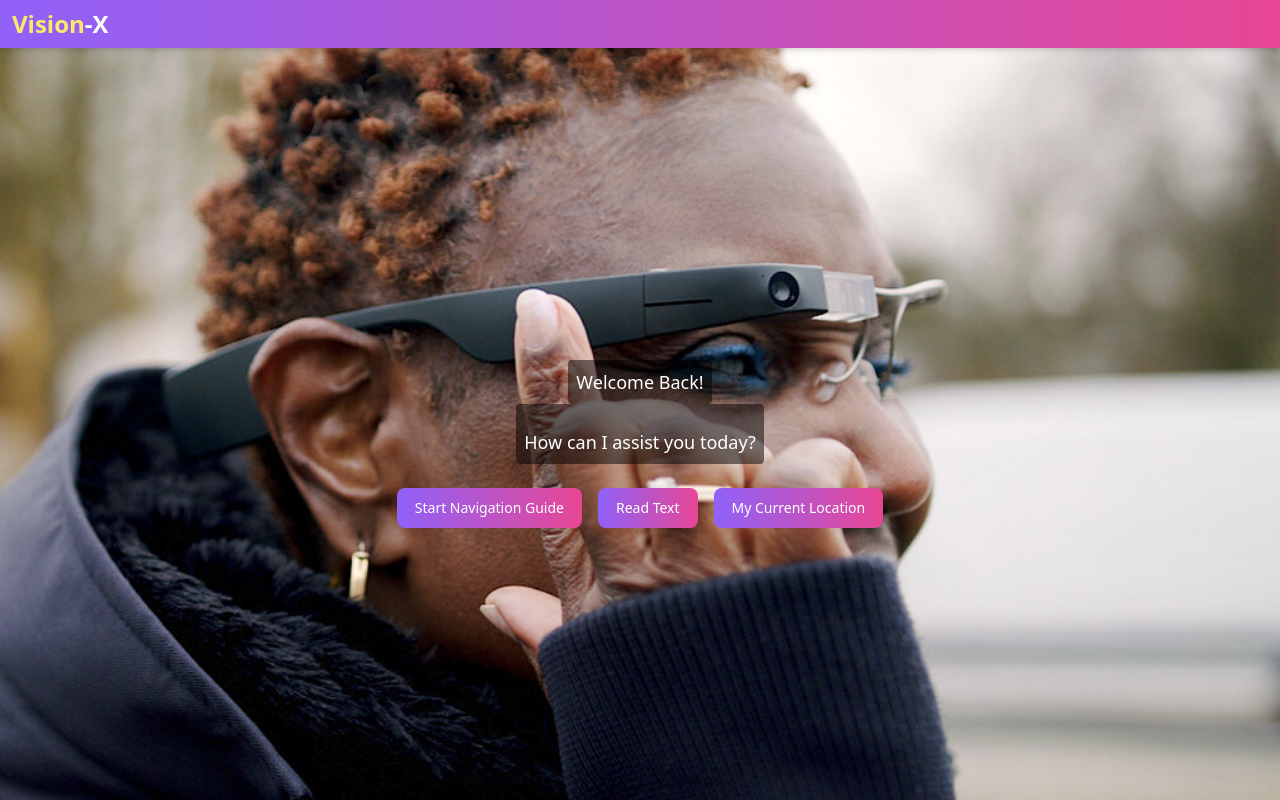
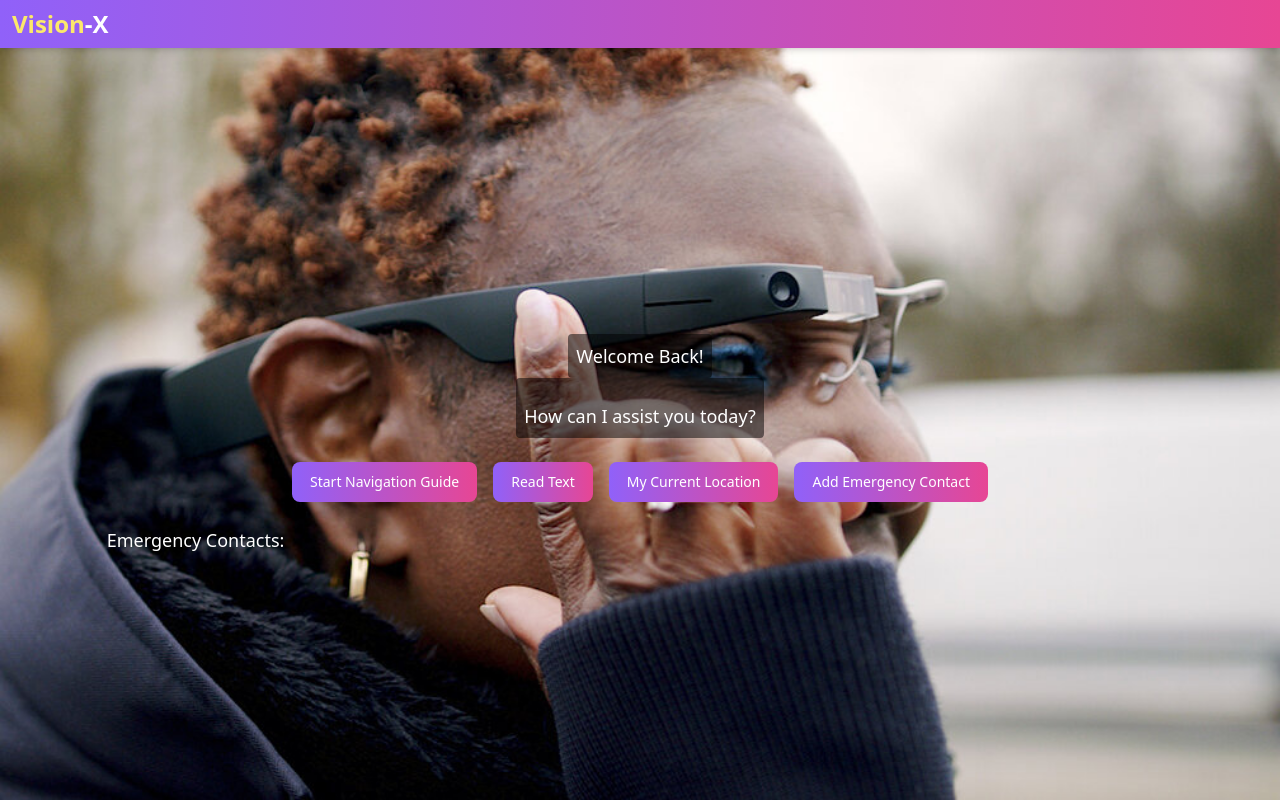
Before and after one commit to BSC-COM-07-19/SMART-GLASSES, a React (Vite) app in the folder frontend/: page / in a window 1280 px wide. Built offline with nearby package versions, Linux system fonts and the light colour scheme.

Commit message:
emergency contact

```diff
--- a/frontend/src/pages/Home.jsx
+++ b/frontend/src/pages/Home.jsx
@@ -5,13 +5,35 @@ import { MdKeyboardVoice } from 'react-icons/md';
 
 export default function Home() {
   const [openModal, setOpenModal] = useState(false);
+  const [openContactModal, setOpenContactModal] = useState(false);
   const [hasGreeted, setHasGreeted] = useState(false);
+  const [contact, setContact] = useState('');
+  const [contacts, setContacts] = useState([]);
 
   // Function to handle speech synthesis
   const speakText = (text) => {
     const utterance = new SpeechSynthesisUtterance(text);
     utterance.lang = 'en-US'; // Set language if needed
     speechSynthesis.speak(utterance);
+  };
+
+  // Function to handle speech recognition
+  const startRecognition = () => {
+    const recognition = new (window.SpeechRecognition || window.webkitSpeechRecognition)();
+    recognition.lang = 'en-US'; // Set language if needed
+    recognition.interimResults = false;
+    recognition.maxAlternatives = 1;
+
+    recognition.onresult = (event) => {
+      const transcript = event.results[0][0].transcript;
+      setContact(transcript);
+    };
+
+    recognition.onerror = (event) => {
+      console.error('Speech recognition error', event);
+    };
+
+    recognition.start();
   };
 
   // Greet user on component mount
@@ -28,6 +50,14 @@ export default function Home() {
       speakText("Navigation guidance initiated. Where would you like to go?");
     }
   }, [openModal]);
+
+  // Save contact when modal is closed
+  useEffect(() => {
+    if (!openContactModal && contact) {
+      setContacts([...contacts, contact]);
+      setContact('');
+    }
+  }, [openContactModal, contact, contacts]);
 
   return (
     <div
@@ -55,6 +85,19 @@ export default function Home() {
           <Button gradientDuoTone="purpleToPink" onClick={() => speakText("My current Location")}>
             My Current Location
           </Button>
+          <Button gradientDuoTone="purpleToPink" onClick={() => { setOpenContactModal(true); startRecognition(); }}>
+            Add Emergency Contact
+          </Button>
+        </div>
+
+        {/* Display Emergency Contacts */}
+        <div className='mt-6 w-10/12'>
+          <h3 className='text-lg text-white'>Emergency Contacts:</h3>
+          <ul className='list-disc pl-5 text-white'>
+            {contacts.map((contact, index) => (
+              <li key={index}>{contact}</li>
+            ))}
+          </ul>
         </div>
 
         {/* Modal section */}
@@ -76,6 +119,28 @@ export default function Home() {
             </Button>
           </Modal.Footer>
         </Modal>
+
+        {/* Emergency Contact Modal */}
+        <Modal show={openContactModal} onClose={() => setOpenContactModal(false)}>
+          <Modal.Header>Add Emergency Contact</Modal.Header>
+          <Modal.Body>
+            <div className="space-y-6">
+              <MdKeyboardVoice className='text-center text-pink-700 mx-auto text-3xl' />
+              <Label>Speak the name and number of your emergency contact</Label>
+              <TextInput
+                className='mt-4'
+                placeholder='e.g., John Doe 123-456-7890'
+                value={contact}
+                readOnly
+              />
+            </div>
+          </Modal.Body>
+          <Modal.Footer>
+            <Button onClick={() => setOpenContactModal(false)}>
+              Save Contact
+            </Button>
+          </Modal.Footer>
+        </Modal>
       </div>
     </div>
   );
```
